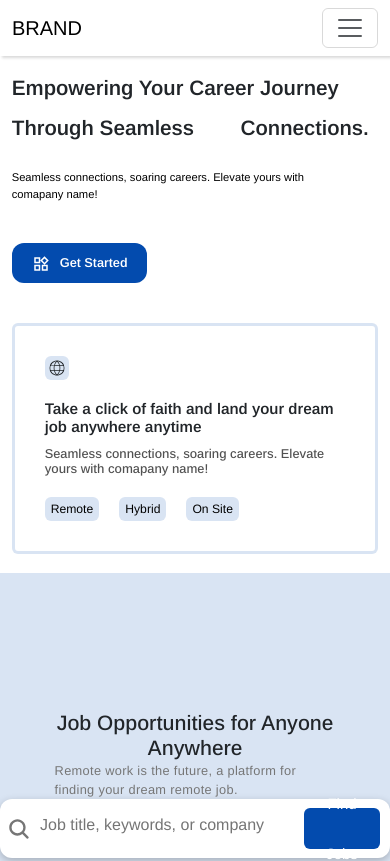
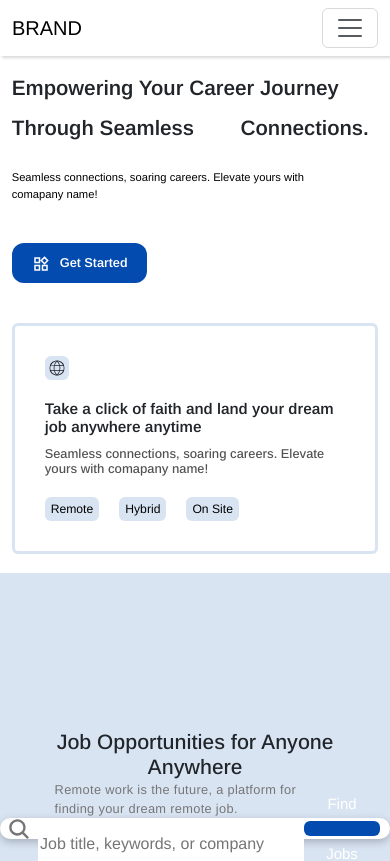
Before and after one commit to c4928315/project002, a React (Create React App) app: page / in a window 390 px wide. Shown: the top 861 px of the page. Built offline with nearby package versions, Linux system fonts and the light colour scheme; no server answers; some icons are missing.

Commit message:
on my way

```diff
--- a/src/Components/FindJobs/findJobs.css
+++ b/src/Components/FindJobs/findJobs.css
@@ -112,6 +112,6 @@
     }
 
     .findJobsSearch{
-        height: 3.7em;
+        height: 1.3em;
     }
   }
```
